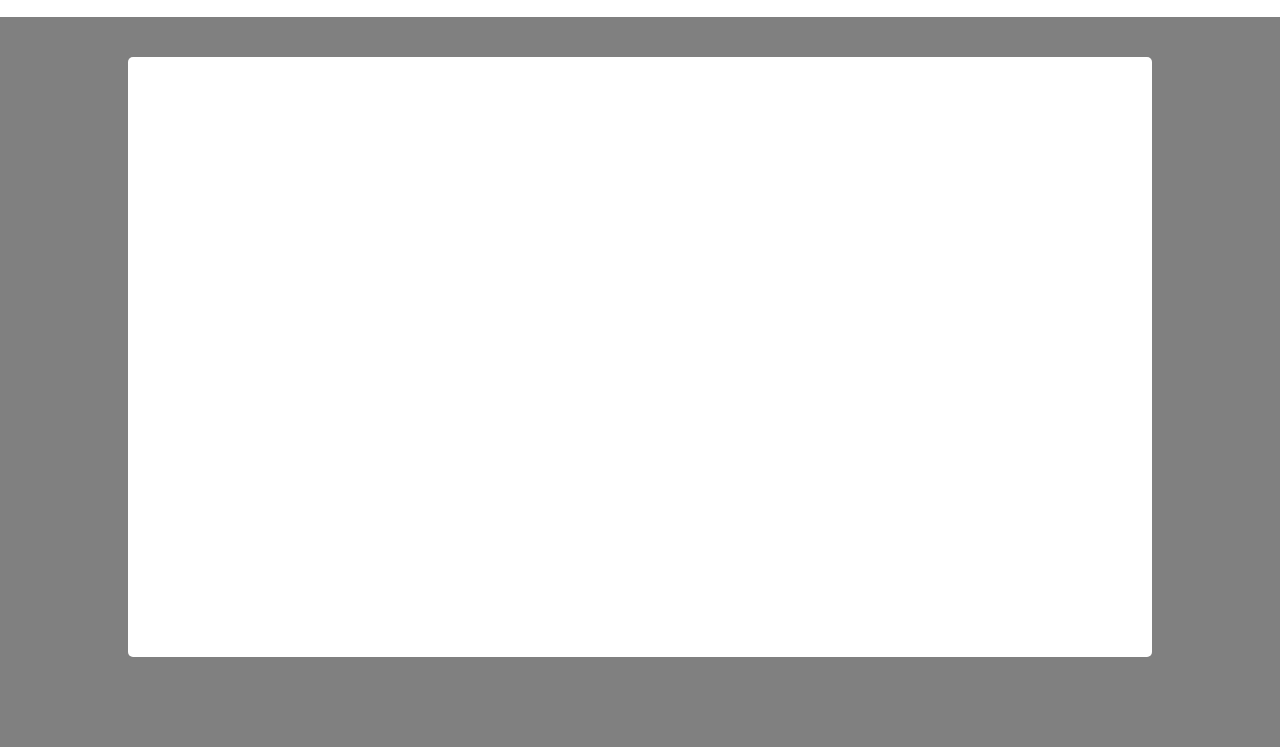
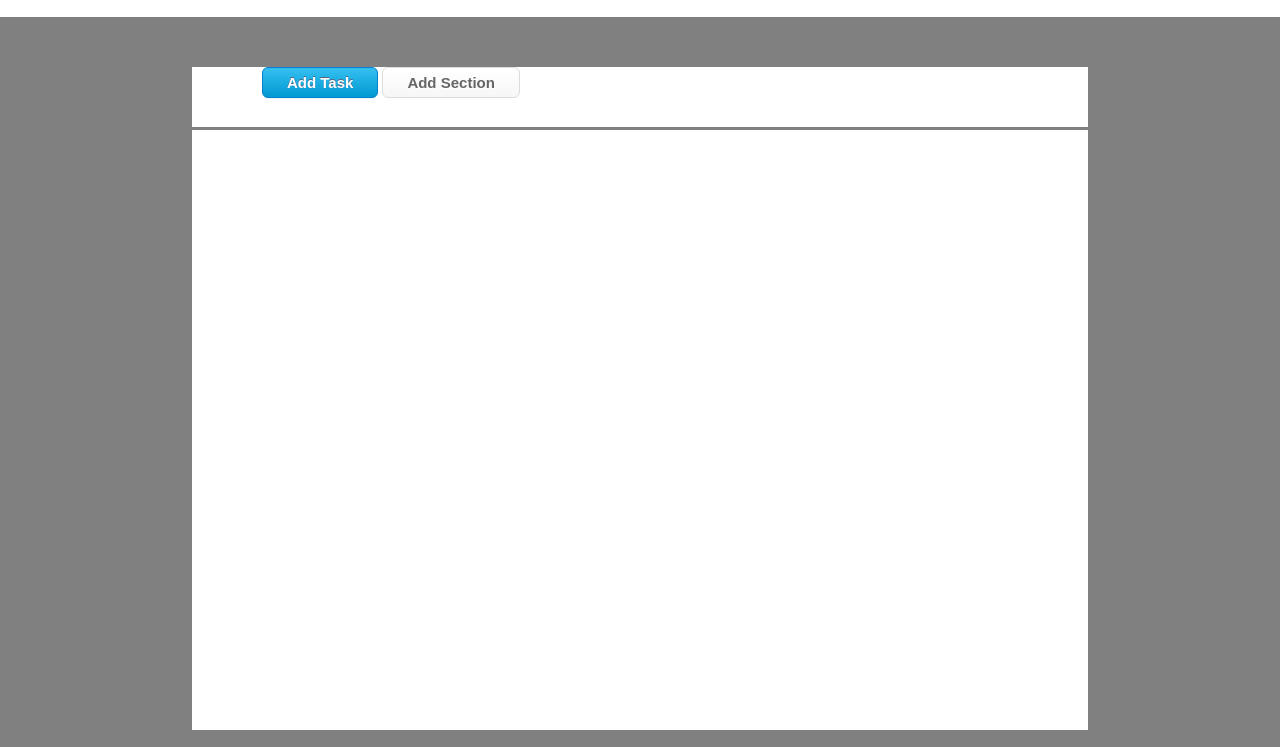
Before and after one commit to pietro-giordano/html-css-toboolist, a plain HTML site: page index.html in a window 1280 px wide. Shown: the part 53-800 px from the top of the page. Drawn offline with Linux system fonts and the light colour scheme.

Commit message:
scheletro main

```diff
--- a/css/style.css
+++ b/css/style.css
@@ -16,6 +16,7 @@ body {
 header {
       height: 70px;
       background-color: white;
+      margin-bottom: 50px;
 }
 
 #header-logo {
@@ -30,10 +31,61 @@ header {
 }
 
 /* Container */
+
+main {
+      width: 70%;
+      margin: 0 auto;
+      margin-bottom: 3px;
+}
+
 .container {
-      width: 80%;
+      margin-bottom: 3px;
+}
+
+.todo-lists {
       height: 600px;
-      margin: 40px auto;
       background-color: white;
-      border-radius: 5px;
 }
+
+nav {
+      background-color: white;
+      height: 60px;
+}
+
+.buttons {
+      padding-left: 70px;
+}
+
+.blue-button {
+      box-shadow: 0px 1px 0px 0px #f0f7fa;
+      background: linear-gradient(to bottom, #33bdef 5%, #019ad2 100%);
+      background-color: #33bdef;
+      border-radius: 6px;
+      border: 1px solid #057fd0;
+      display: inline-block;
+      cursor: pointer;
+      color: #ffffff;
+      font-family: Arial;
+      font-size: 15px;
+      font-weight: bold;
+      padding: 6px 24px;
+      text-decoration: none;
+      text-shadow: 0px -1px 0px #5b6178;
+}
+
+.white-button {
+      box-shadow: inset 0px 1px 0px 0px #ffffff;
+      background: linear-gradient(to bottom, #ffffff 5%, #f6f6f6 100%);
+      background-color: #ffffff;
+      border-radius: 6px;
+      border: 1px solid #dcdcdc;
+      display: inline-block;
+      cursor: pointer;
+      color: #666666;
+      font-family: Arial;
+      font-size: 15px;
+      font-weight: bold;
+      padding: 6px 24px;
+      text-decoration: none;
+      text-shadow: 0px 1px 0px #ffffff;
+}
--- a/index.html
+++ b/index.html
@@ -17,14 +17,19 @@
                   <span id="header-title">Toboolist</span>
             </header>
 
-            <div class="container">
-                  <nav>
-
+            <main>
+                  <nav class="container">
+                        <div class="buttons">
+                              <button class="blue-button">Add Task</button>
+                              <button class="white-button">Add Section</button>
+                        </div>
                   </nav>
 
-                  <main>
+                  <section class="container todo-lists">
+                        <div class="">
 
-                  </main>
-            </div>
+                        </div>
+                  </section>
+            </main>
       </body>
 </html>
```
